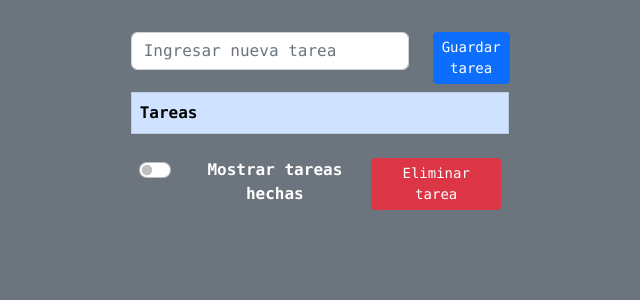
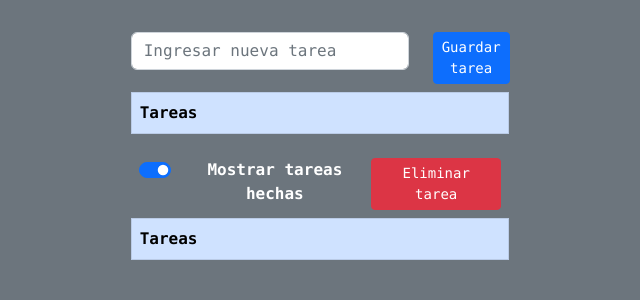
Before and after one commit to decimalautaro/app-tareas-useState-useEfect, a React (Create React App) app: page / in a window 1280 px wide. Shown: the top 300 px of the page, without its empty margins (320-960 px from the left). Built offline with nearby package versions, Linux system fonts and the light colour scheme.

Commit message:
fix: mostrar tareas hechas

```diff
--- a/src/App.js
+++ b/src/App.js
@@ -7,7 +7,7 @@ import { TablaTareas } from "./components/TablaTareas";
 
 function App() {
   const [listarTareas, setListarTareas] = useState([]);
-  const [mostrarEstado, setMostrarEstado] = useState(false);
+  const [mostrarEstado, setMostrarEstado] = useState(true);
 
   function crearNuevaTarea(nombreTarea) {
     if (!listarTareas.find((tarea) => tarea.name === nombreTarea)) {
```
